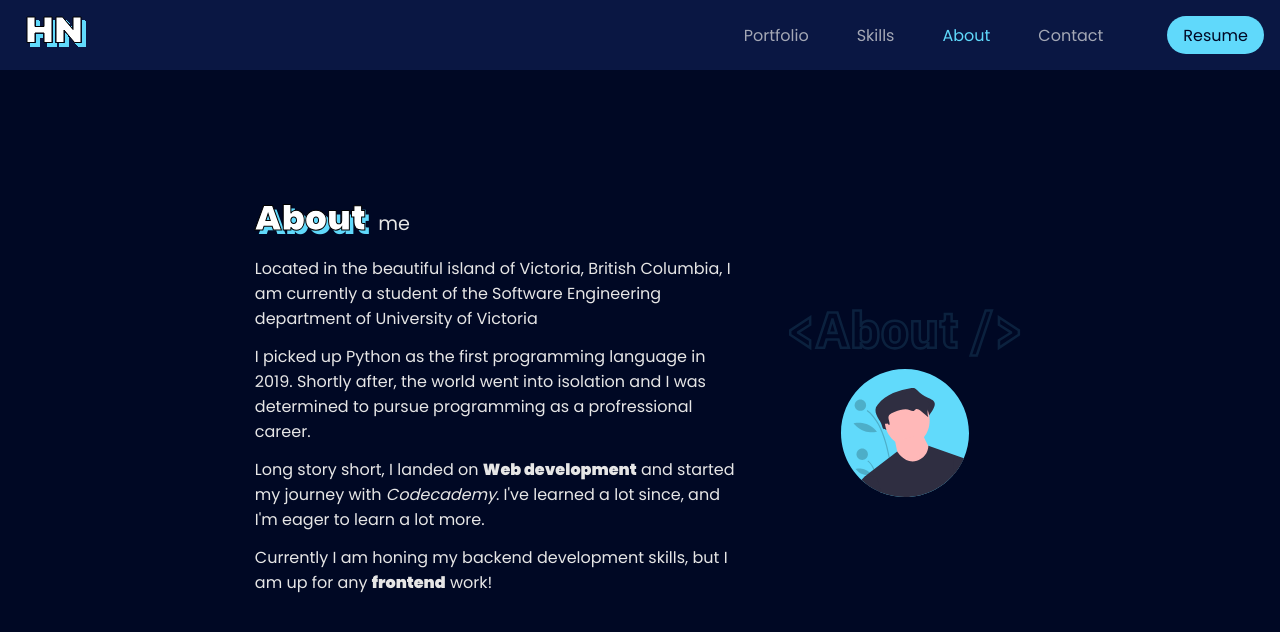
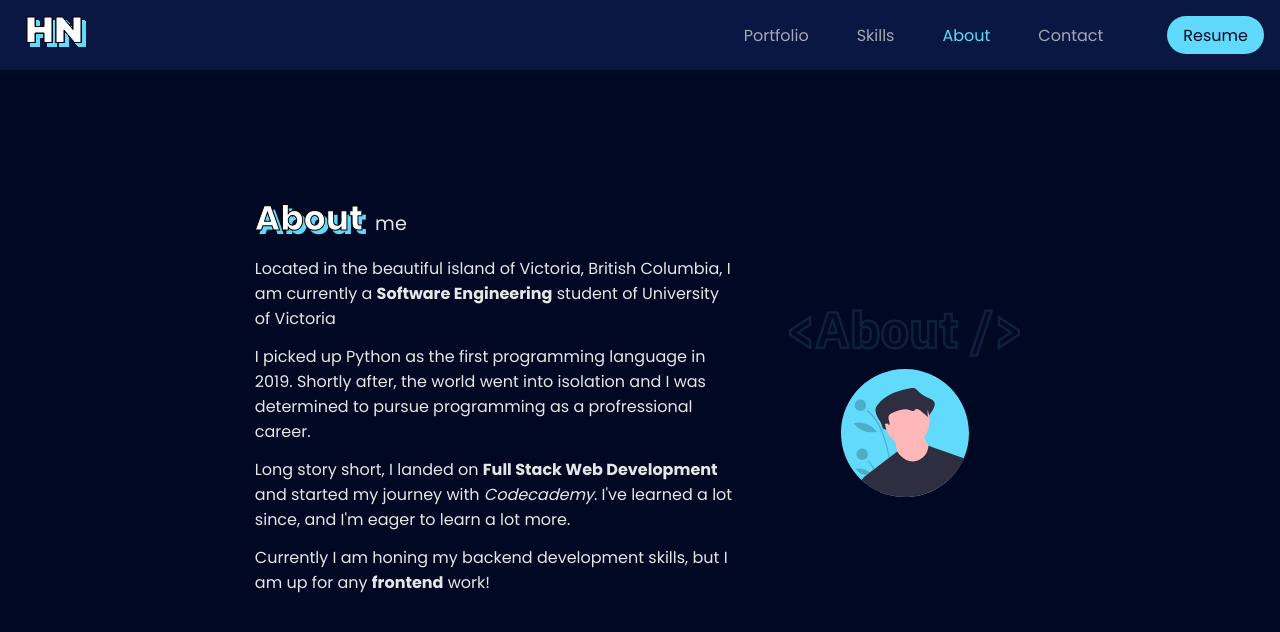
Before and after one commit to hn275/portfolio, a React (Create React App) app: page /about in a window 1280 px wide. Shown: the top 632 px of the page. Built offline with nearby package versions, Linux system fonts and the light colour scheme.

Commit message:
fixed minor stylings

```diff
--- a/src/globals/styles/_globals.scss
+++ b/src/globals/styles/_globals.scss
@@ -1,5 +1,5 @@
 @use 'colors';
-@import url('https://fonts.googleapis.com/css2?family=Poppins:wght@400;900&display=swap');
+@import url('https://fonts.googleapis.com/css2?family=Poppins:wght@300;400;500;600;700&display=swap');
 
 :root {
   font-family: 'Poppins', sans-serif;
--- a/src/modules/pages/about/index.tsx
+++ b/src/modules/pages/about/index.tsx
@@ -23,8 +23,8 @@ export const About = () => {
         </h1>
         <p>
           Located in the beautiful island of Victoria, British Columbia, I am
-          currently a student of the Software Engineering department of
-          University of Victoria
+          currently a <span className='bold'>Software Engineering</span> student
+          of University of Victoria
         </p>
         <p>
           I picked up Python as the first programming language in 2019. Shortly
@@ -33,9 +33,9 @@ export const About = () => {
         </p>
         <p>
           Long story short, I landed on&nbsp;
-          <span className='bold'>Web development</span> and started my journey
-          with <span className='italic'>Codecademy</span>. I've learned a lot
-          since, and I'm eager to learn a lot more.
+          <span className='bold'>Full Stack Web Development</span> and started
+          my journey with <span className='italic'>Codecademy</span>. I've
+          learned a lot since, and I'm eager to learn a lot more.
         </p>
         <p>
           Currently I am honing my backend development skills, but I am up for
```
